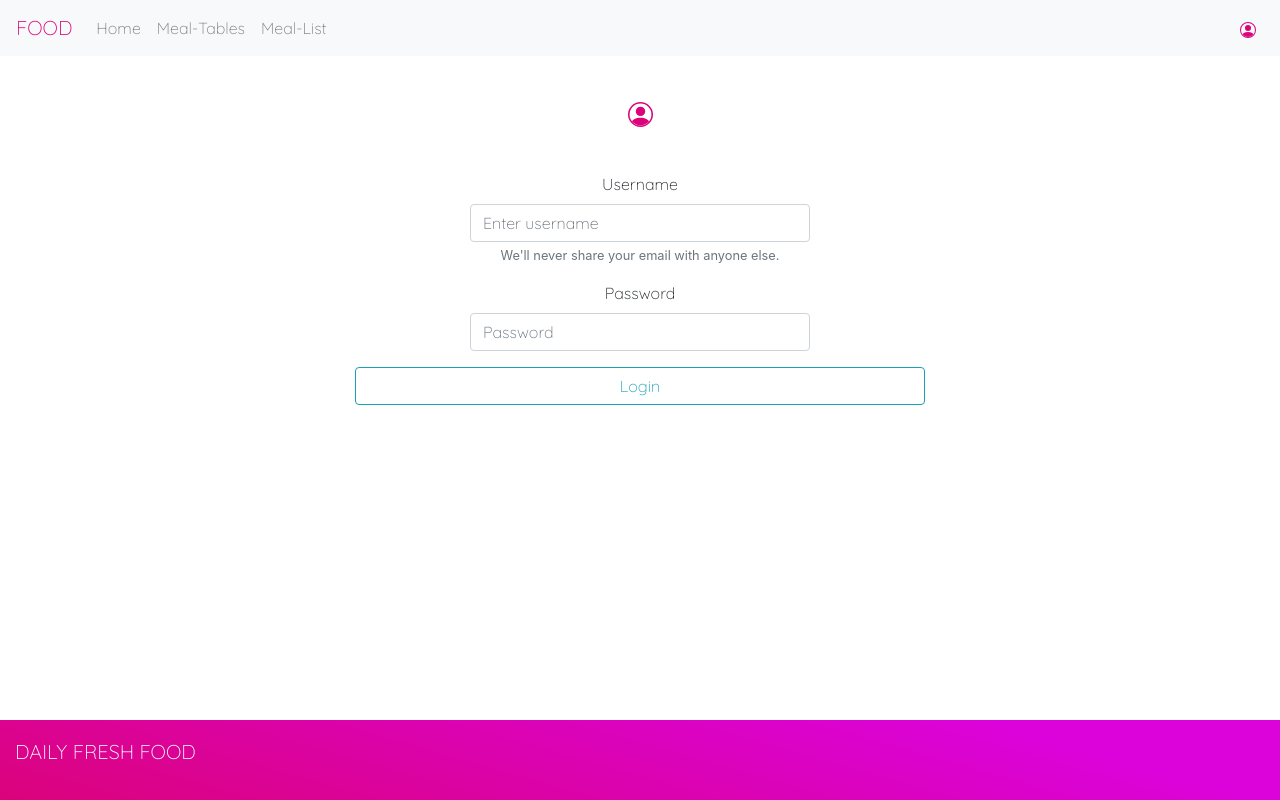
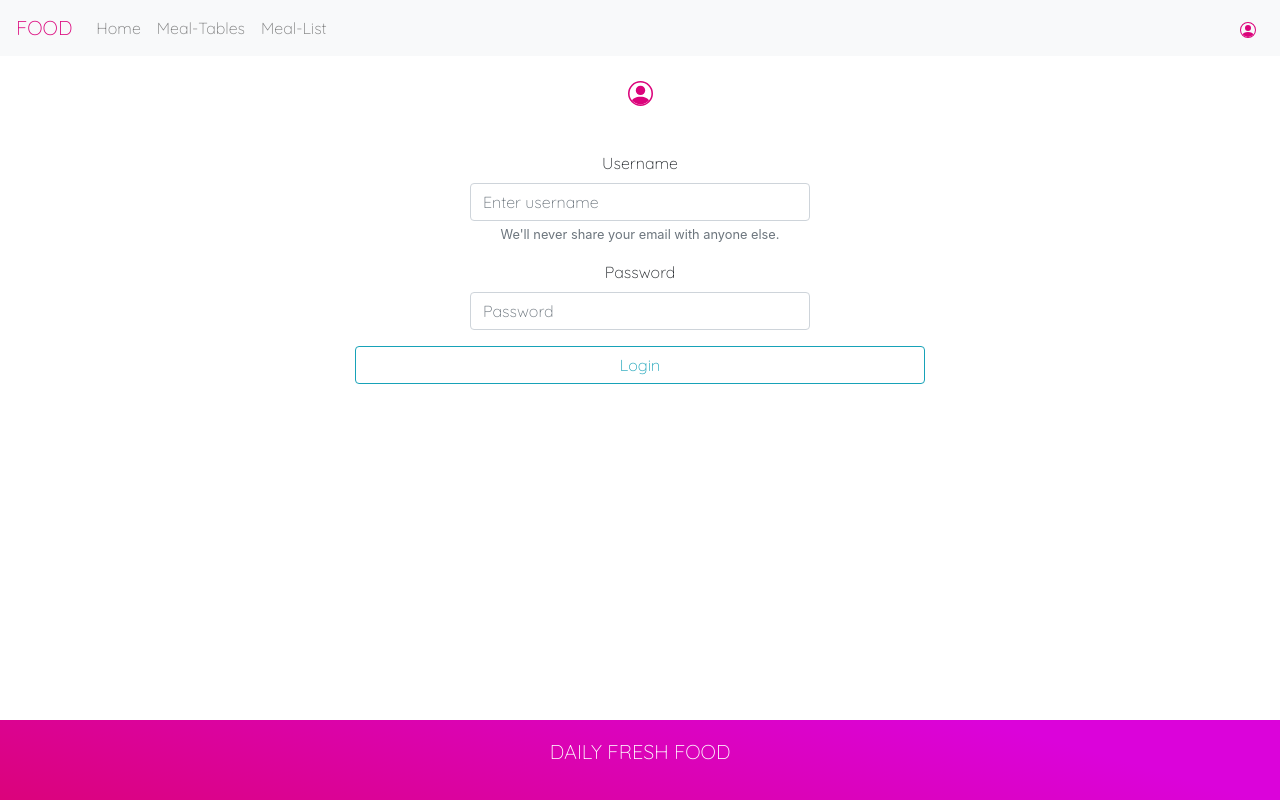
Before and after one commit to matienknows/Mensa-FrontEnd-RWA, a Vue app in the folder vue-js-client-crud/: page /login in a window 1280 px wide. Built offline with nearby package versions, Linux system fonts and the light colour scheme.

Commit message:
style changes

```diff
--- a/vue-js-client-crud/src/App.vue
+++ b/vue-js-client-crud/src/App.vue
@@ -1,7 +1,9 @@
 <template>
   <div id="app">
     <Navigation></Navigation>
+    <body>
     <router-view></router-view>
+    </body>
     <Footer></Footer>
   </div>
 </template>
@@ -21,4 +23,5 @@ export default {
 <style lang="scss">
 @import 'src/assets/scss/imports/bootstrap';
 @import 'src/assets/scss/imports/fonts';
+@import 'src/assets/scss/imports/general';
 </style>
--- /dev/null
+++ b/vue-js-client-crud/src/assets/scss/imports/general.scss
@@ -0,0 +1,4 @@
+
+section {
+  margin-top: 80px;
+}
--- a/vue-js-client-crud/src/components/LandingComponent.vue
+++ b/vue-js-client-crud/src/components/LandingComponent.vue
@@ -1,13 +1,16 @@
 <template>
   <section class="landing">
-    <div class="container-fluid h-100 background vegan">
-      <div class="row h-100 align-items-center">
-        <div class="col-12 slogan">
-          <h1>MEAL TABLE</h1>
-          <p>Daily fresh food</p>
+      <div class="container-fluid h-100 background vegan">
+        <div class="row h-100 align-items-center">
+          <div class="col-12 slogan">
+            <h1>MEAL TABLE</h1>
+            <h3>Daily fresh food</h3>
+            <router-link type="button" class="btn btn-outline-light add-button"
+                         to="/login" tag="button">Login
+            </router-link>
+          </div>
         </div>
       </div>
-    </div>
     <div class="jumbotron jumbotron-fluid">
       <div class="container-fluid">
         <div class="row">
@@ -47,6 +50,13 @@ export default {
 
 <style scoped lang="scss">
 
+section {
+  margin-top: 0;
+}
+
+button {
+
+}
 a {
   color: white;
 }
@@ -54,18 +64,21 @@ a {
 h1 {
   margin-bottom: 20px;
 }
+
 .background {
-  min-height: 500px;
+  min-height: 90vh;
   background-size: cover;
   background-position: center;
   background-repeat: no-repeat;
 
   .slogan {
     position: relative;
-    color: white;
+    top:35px;
     left: 50%;
     transform: translate(-50%, 150%);
     text-align: center;
+    color: white;
+    font-weight: bolder;
   }
 }
 
@@ -81,8 +94,8 @@ h1 {
 .jumbotron {
   margin-bottom: 0;
   padding-bottom: 35px;
-  background: rgb(219,3,123);
-  background: linear-gradient(16deg, rgba(219,3,123,1) 0%, rgba(219,3,218,1) 81%);
+  background: rgb(219, 3, 123);
+  background: linear-gradient(16deg, rgba(219, 3, 123, 1) 0%, rgba(219, 3, 218, 1) 81%);
   color: white;
 }
 
--- a/vue-js-client-crud/src/layouts/Footer.vue
+++ b/vue-js-client-crud/src/layouts/Footer.vue
@@ -2,7 +2,7 @@
   <footer class="page-footer fixed-bottom">
     <div class="container-fluid">
       <div class="row">
-        <div class="col-md-6 footer-text">
+        <div class="col-12 footer-text">
           <h5>DAILY FRESH FOOD</h5>
         </div>
       </div>
@@ -29,7 +29,8 @@ export default {
   }
 
   .footer-text {
-    margin-top: 20px
+    margin-top: 20px;
+    text-align: center;
   }
 }
 </style>
--- a/vue-js-client-crud/src/layouts/Navigation.vue
+++ b/vue-js-client-crud/src/layouts/Navigation.vue
@@ -1,7 +1,7 @@
 <template>
   <header class="page-header">
     <div>
-      <b-navbar class="navbar" toggleable="lg" variant="light">
+      <b-navbar class="navbar fixed-top" toggleable="lg" variant="light">
         <b-navbar-brand href="/home">FOOD</b-navbar-brand>
         <b-navbar-toggle target="nav-collapse"></b-navbar-toggle>
         <b-collapse id="nav-collapse" is-nav>
@@ -17,7 +17,7 @@
               <img class="user" src="../../src/assets/images/user.svg" alt="user">
             </b-nav-item>
             <b-nav-item v-if="checkUser == 'admin'|| checkUser == 'user' " href="/logout" v-on:click="userLogout">
-              Logout
+              <button type="button" class="logout-button btn btn-danger rounded-pill">Logout</button>
             </b-nav-item>
             <!--<b-nav-item-dropdown right>
               <template #button-content>
@@ -60,6 +60,16 @@ export default {
 
 <style scoped lang="scss">
 
+navbar {
+  position: fixed;
+  top: 0;
+}
+
+.btn-danger {
+  background-color: #DB037B;
+  border-color: #DB037B;
+}
+
 .navbar-brand {
   color: #DB037B !important;
 }
```
